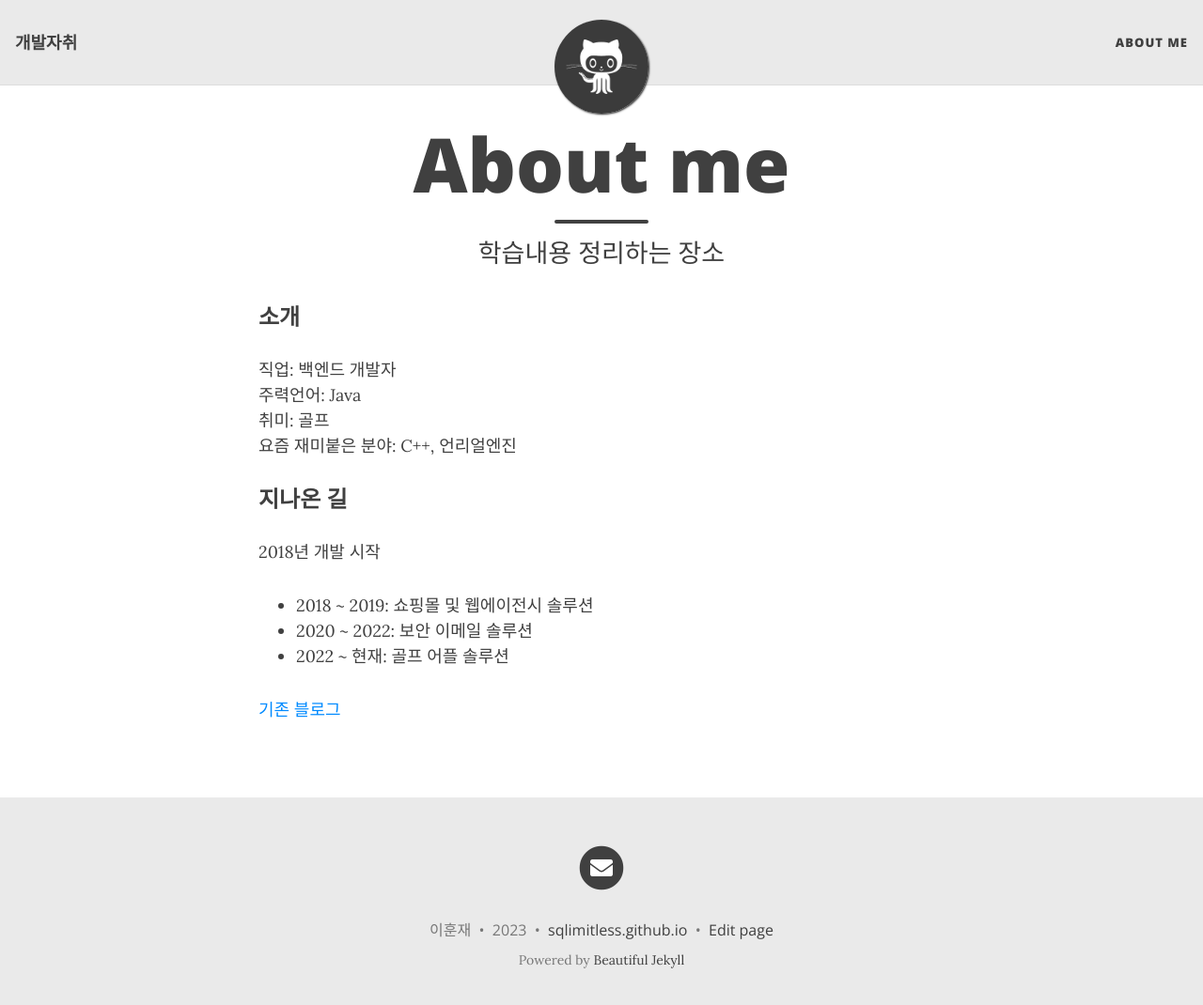
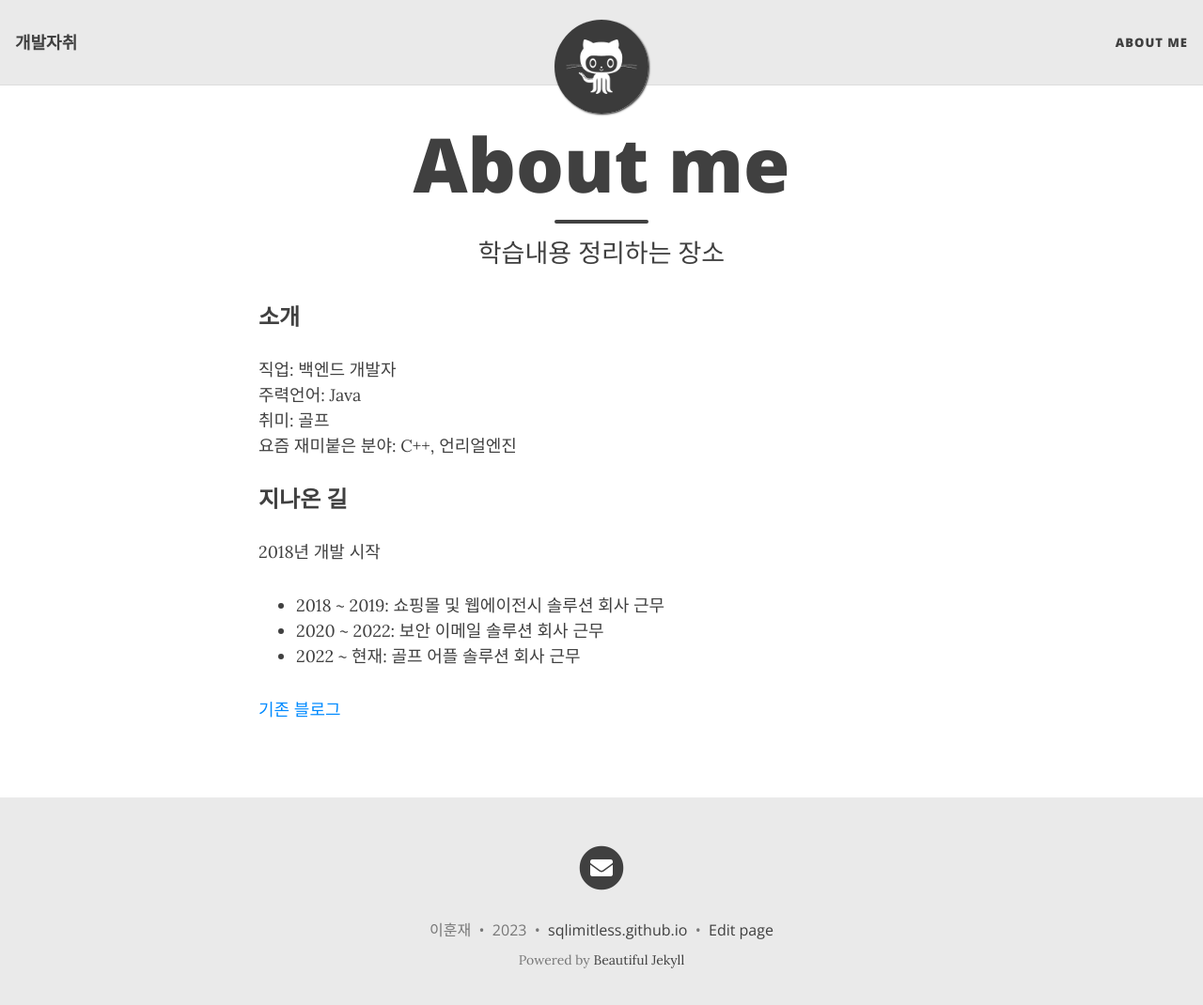
Before and after one commit to sqlimitless/sqlimitless.github.io, a Jekyll site: the page built from aboutme.md, in a window 1280 px wide and 1083 px high. Shown: the top 1070 px of the window at 94% size. Built offline with Jekyll 4.4.1, drawn with Linux system fonts in a browser that asks for light colours; nearby versions of some CDN libraries.

Commit message:
Update aboutme.md

```diff
--- a/aboutme.md
+++ b/aboutme.md
@@ -12,8 +12,8 @@ subtitle: 학습내용 정리하는 장소
 ### 지나온 길
 
 2018년 개발 시작
-- 2018 ~ 2019: 쇼핑몰 및 웹에이전시 솔루션
-- 2020 ~ 2022: 보안 이메일 솔루션
-- 2022 ~ 현재: 골프 어플 솔루션
+- 2018 ~ 2019: 쇼핑몰 및 웹에이전시 솔루션 회사 근무
+- 2020 ~ 2022: 보안 이메일 솔루션 회사 근무
+- 2022 ~ 현재: 골프 어플 솔루션 회사 근무
 
 [기존 블로그](https://sqlimitless.tistory.com)
```
